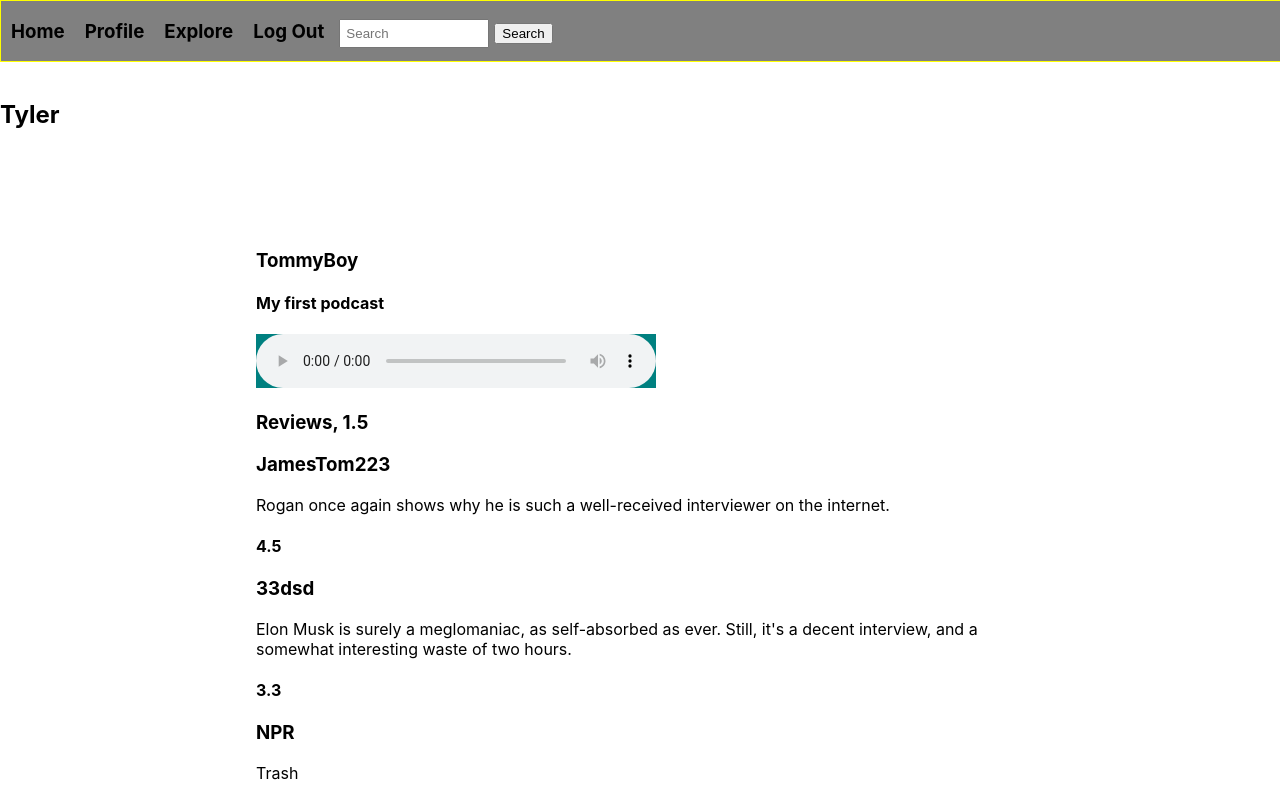
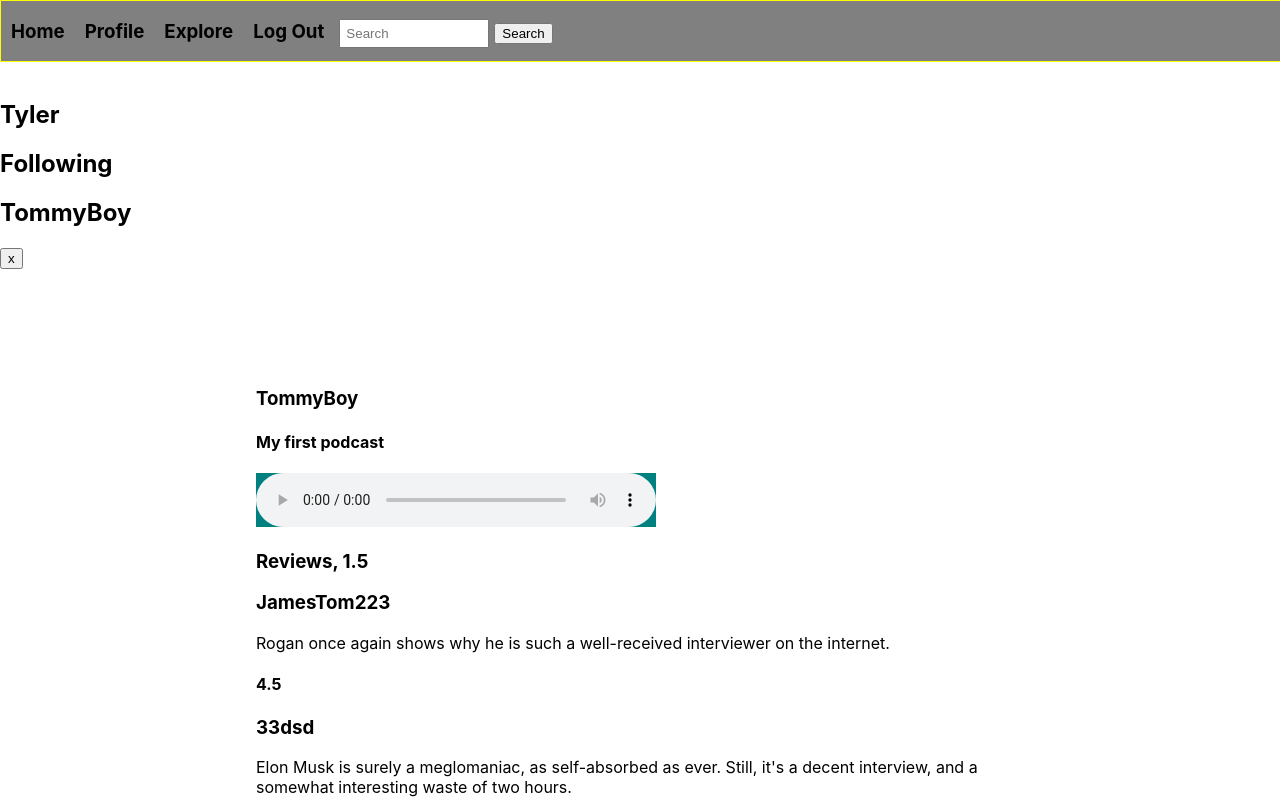
Before and after one commit to tommy-js/Podly, a React (Create React App) app: page /profile in a window 1280 px wide. Shown: the top 800 px of the page. Built offline with nearby package versions, Linux system fonts and the light colour scheme.

Commit message:
Lots of functional changes once again.

```diff
--- /dev/null
+++ b/src/AltUserPodcasts.tsx
@@ -0,0 +1,47 @@
+import React, { useState, useEffect } from "react";
+import PodcastPage from "./PodcastPage";
+
+const AltUserPodcasts: React.FC = () => {
+  const [checkPodcasts, setCheckPodcasts] = useState(false);
+  const [data] = useState([
+    {
+      creator: "test creator",
+      title: "test title",
+      score: 1,
+      creatorId: 22,
+    },
+  ]);
+
+  useEffect(() => {
+    // query for user uploaded podcasts here
+  }, []);
+
+  useEffect(() => {
+    if (data) {
+      setCheckPodcasts(true);
+    }
+  }, [data]);
+
+  function postPodcasts() {
+    if (checkPodcasts) {
+      return (
+        <div>
+          {data.map((el: any) => (
+            <PodcastPage
+              creator={el.creator}
+              title={el.title}
+              score={el.score}
+              creatorId={el.creatorId}
+            />
+          ))}
+        </div>
+      );
+    } else {
+      return null;
+    }
+  }
+
+  return <div>{postPodcasts()}</div>;
+};
+
+export default AltUserPodcasts;
--- /dev/null
+++ b/src/AltUserProfile.tsx
@@ -0,0 +1,17 @@
+import * as React from "react";
+import AltUserPodcasts from "./AltUserPodcasts";
+
+interface Props {
+  creator: string;
+}
+
+const AltUserProfile: React.FC<Props> = (props) => {
+  return (
+    <div id="alt_user_profile">
+      <h2>{props.creator}</h2>
+      <AltUserPodcasts />
+    </div>
+  );
+};
+
+export default AltUserProfile;
--- a/src/App.css
+++ b/src/App.css
@@ -219,3 +219,10 @@ a:active {
 #submitted_podcasts_page {
   position: relative;
 }
+
+.alt_user_profile {
+  position: relative;
+  margin-top: 100px;
+  width: 60%;
+  min-width: 500px;
+}
--- /dev/null
+++ b/src/CreatorTitle.tsx
@@ -0,0 +1,19 @@
+import * as React from "react";
+import { Link } from "react-router-dom";
+
+interface Props {
+  creator: string;
+  creatorId: number;
+}
+
+const CreatorTitle: React.FC<Props> = (props) => {
+  return (
+    <div>
+      <Link to={`/creator/${props.creatorId}`}>
+        <h2>{props.creator}</h2>
+      </Link>
+    </div>
+  );
+};
+
+export default CreatorTitle;
--- /dev/null
+++ b/src/DropFromFollowed.tsx
@@ -0,0 +1,19 @@
+import React from "react";
+
+interface Props {
+  creatorId: number;
+}
+
+const DropFromFollowed: React.FC<Props> = (props) => {
+  function removeFromFollowing() {
+    // schema function to remove profile from followed here
+  }
+
+  return (
+    <div>
+      <button onClick={() => removeFromFollowing()}>x</button>
+    </div>
+  );
+};
+
+export default DropFromFollowed;
--- /dev/null
+++ b/src/FollowProfile.tsx
@@ -0,0 +1,19 @@
+import * as React from "react";
+import CreatorTitle from "./CreatorTitle";
+import ProfileButtons from "./ProfileButtons";
+
+interface Props {
+  creator: string;
+  creatorId: number;
+}
+
+const FollowProfile: React.FC<Props> = (props) => {
+  return (
+    <div>
+      <CreatorTitle creator={props.creator} creatorId={props.creatorId} />
+      <ProfileButtons creatorId={props.creatorId} />
+    </div>
+  );
+};
+
+export default FollowProfile;
--- /dev/null
+++ b/src/Followed.tsx
@@ -0,0 +1,20 @@
+import React, { useState } from "react";
+import FollowProfile from "./FollowProfile";
+
+const Followed: React.FC = () => {
+  // This component lists out all the profiles you've followed and gives you the option
+  // to unfollow or view their profile
+
+  const exampleData = [{ creator: "TommyBoy", creatorId: 22 }];
+
+  return (
+    <div>
+      <h2>Following</h2>
+      {exampleData.map((el) => (
+        <FollowProfile creator={el.creator} creatorId={el.creatorId} />
+      ))}
+    </div>
+  );
+};
+
+export default Followed;
--- a/src/Main.tsx
+++ b/src/Main.tsx
@@ -6,6 +6,7 @@ import ProfilePage from "./ProfilePage";
 import Explore from "./Explore";
 import Signin from "./Signin";
 import NewAccount from "./NewAccount";
+import AltUserProfile from "./AltUserProfile";
 import { BrowserRouter as Router, Route, Switch } from "react-router-dom";
 
 const Main: React.FC = () => {
@@ -19,6 +20,8 @@ const Main: React.FC = () => {
     title: "",
   });
   const [loggedIn, setLoggedIn] = useState(true);
+  // Pull all users up here for use in routes
+  const exampleData = [{ creator: "TommyBoy", creatorId: 22 }];
 
   function setId(id: number, creator: string, title: string, score: number) {
     setPodcastData({ id: id, creator: creator, title: title, score: score });
@@ -52,6 +55,11 @@ const Main: React.FC = () => {
         <Route path="/newaccount">
           <NewAccount />
         </Route>
+        {exampleData.map((el) => (
+          <Route path={`/creator/${el.creatorId}`}>
+            <AltUserProfile creator={el.creator} />
+          </Route>
+        ))}
       </Switch>
     </div>
   );
--- /dev/null
+++ b/src/ProfileButtons.tsx
@@ -0,0 +1,16 @@
+import React, { useState } from "react";
+import DropFromFollowed from "./DropFromFollowed";
+
+interface Props {
+  creatorId: number;
+}
+
+const ProfileButtons: React.FC<Props> = (props) => {
+  return (
+    <div>
+      <DropFromFollowed creatorId={props.creatorId} />
+    </div>
+  );
+};
+
+export default ProfileButtons;
--- a/src/ProfilePage.tsx
+++ b/src/ProfilePage.tsx
@@ -1,6 +1,7 @@
 import * as React from "react";
 import ProfileHeader from "./ProfileHeader";
 import ListenedPodcasts from "./ListenedPodcasts";
+import Followed from "./Followed";
 import SubmittedReviews from "./SubmittedReviews";
 import SubmittedPodcasts from "./SubmittedPodcasts";
 
@@ -25,6 +26,7 @@ const ProfilePage: React.FC<Props> = (props) => {
   return (
     <div id="profile_page">
       <ProfileHeader username={userData.username} />
+      <Followed />
       <SubmittedPodcasts />
       <ListenedPodcasts setIdProps={setId} />
       <SubmittedReviews />
```
Also changed, not shown: src/Feed.tsx (added, +12 -0 lines).
